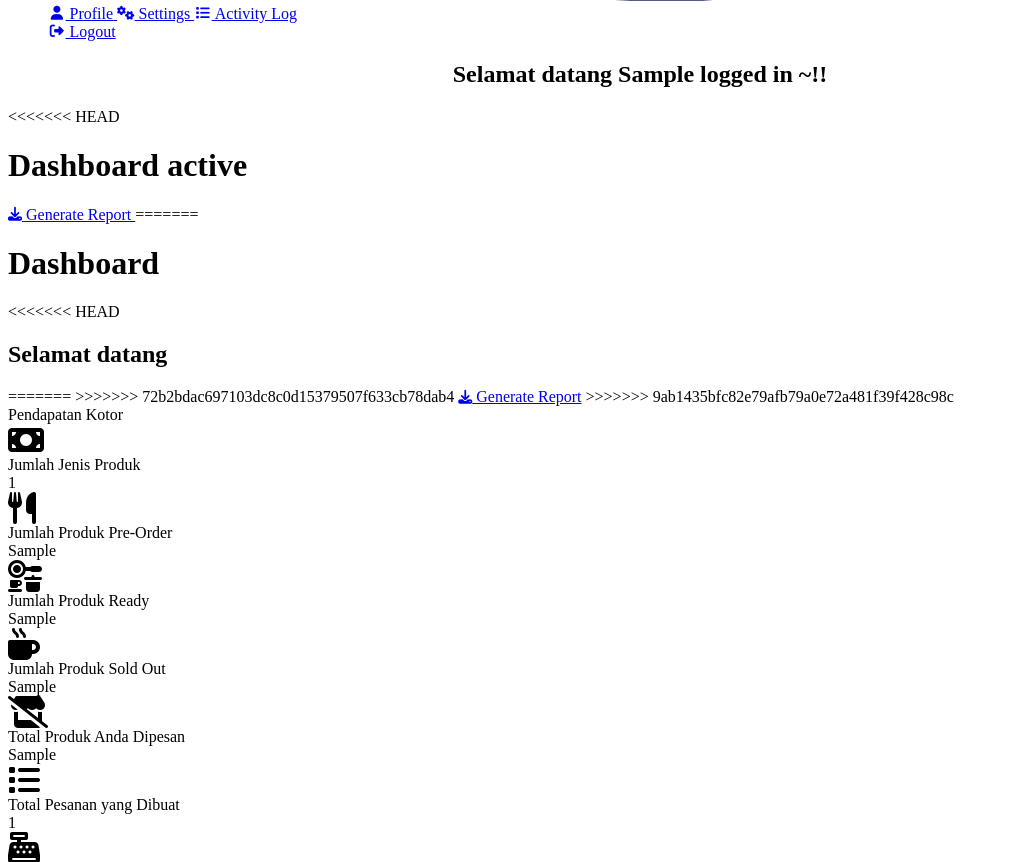
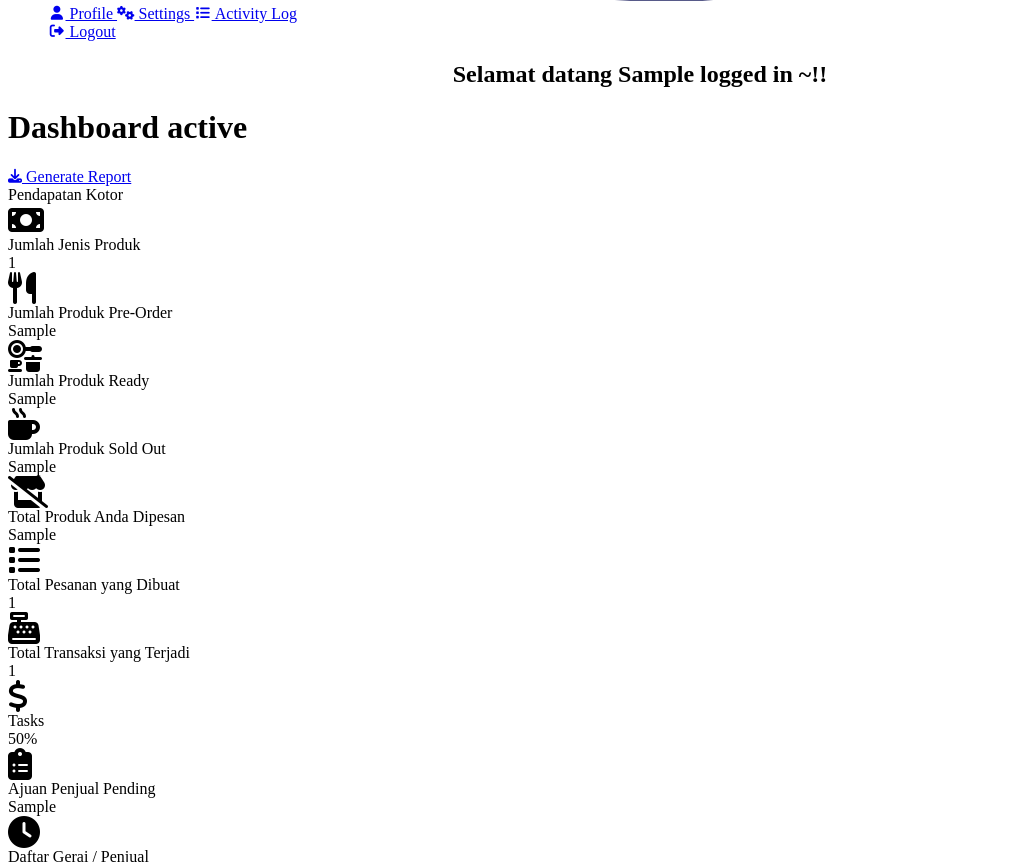
Before and after one commit to NovaRamadhana/entahjastip, a PHP site: the page made by application/views/Admin/adminpage_v.php in a window 1280 px wide. Shown: the part 5638-6500 px from the top of the page, without its empty margins (0-1009 px from the left). Run offline with PHP 8.4, Linux system fonts and the light colour scheme; the template is opened without the code that fills it: most values are stand-ins (such as "Sample title", 1, 10 or a date in 2020); data that the repository does not hold is empty; some libraries are stand-ins or nearby versions.

Commit message:
Early Admin Page Build

```diff
--- a/application/models/PenggunaModel.php
+++ b/application/models/PenggunaModel.php
@@ -7,10 +7,7 @@
 
     function getOne($data){
         return $this->db    ->where('email', $data['email'])
-<<<<<<< HEAD
                             ->where('password', $data['password'])
-=======
->>>>>>> 9ab1435bfc82e79afb79a0e72a481f39f428c98c
                             ->get('pengguna');
     }
 
--- a/application/models/PesananModel.php
+++ b/application/models/PesananModel.php
@@ -8,7 +8,6 @@
     function countPesanan(){
         return $this->db->count_all('pesanan');
     }
-<<<<<<< HEAD
 
     function hitungPesanankePenjual($id){
         $query = $this->db  ->select('SUM(detail_pesanan.jumlah) as total_pesanan, SUM(detail_pesanan.jumlah*produk.harga) as pendapatan_kotor,')
@@ -27,6 +26,4 @@
     function countPesananId($id){
         return $this->db->where('id_user', $id)->count_all_results('pesanan');
     }
-=======
->>>>>>> 9ab1435bfc82e79afb79a0e72a481f39f428c98c
 }
--- a/application/models/ProdukModel.php
+++ b/application/models/ProdukModel.php
@@ -8,7 +8,6 @@
     function countProduk(){
         return $this->db->count_all('produk');
     }
-<<<<<<< HEAD
 
     function countProdukId($id){
         return $this->db->where('id_penjual', $id)->count_all_results('produk');
@@ -33,6 +32,4 @@
 
         return $query->row();
     }
-=======
->>>>>>> 9ab1435bfc82e79afb79a0e72a481f39f428c98c
 }
--- a/application/views/Admin/adminpage_v.php
+++ b/application/views/Admin/adminpage_v.php
@@ -245,21 +245,11 @@
                     <center><h2>Selamat datang <?= $logged_in['nama'] ?> ~!!</h2></center>
                     <!-- Page Heading -->
                     <div class="d-sm-flex align-items-center justify-content-between mb-4">
-<<<<<<< HEAD
                         <h1 class="h3 mb-0 text-gray-800">Dashboard <?= $status ?></h1>
 
                         <a href="#" class="d-none d-sm-inline-block btn btn-sm btn-primary shadow-sm">
                             <i class="fas fa-download fa-sm text-white-50"></i> Generate Report
                         </a>
-=======
-                        <h1 class="h3 mb-0 text-gray-800">Dashboard</h1>
-<<<<<<< HEAD
-                        <h2>Selamat datang <?= $this->session->userdata('logged_in')['nama'] ?></h2>
-=======
->>>>>>> 72b2bdac697103dc8c0d15379507f633cb78dab4
-                        <a href="#" class="d-none d-sm-inline-block btn btn-sm btn-primary shadow-sm"><i
-                                class="fas fa-download fa-sm text-white-50"></i> Generate Report</a>
->>>>>>> 9ab1435bfc82e79afb79a0e72a481f39f428c98c
                     </div>
                     <?php if(isset($logged_in['admin']) || isset($logged_in['penjual']) ){ ?>
                     <!-- Content Row -->
@@ -378,40 +368,6 @@
                                         </div>
                                         <div class="col-auto">
                                             <i class="fas fa-cash-register fa-2x text-gray-300"></i>
-                                        </div>
-                                    </div>
-                                </div>
-                            </div>
-                        </div>
-
-                        <div class="col-xl-3 col-md-6 mb-4">
-                            <div class="card border-left-success shadow h-100 py-2">
-                                <div class="card-body">
-                                    <div class="row no-gutters align-items-center">
-                                        <div class="col mr-2">
-                                            <div class="text-xs font-weight-bold text-success text-uppercase mb-1">
-                                                Total Pesanan yang Dibuat</div>
-                                            <div class="h5 mb-0 font-weight-bold text-gray-800"><?= $total_pesanan ?></div>
-                                        </div>
-                                        <div class="col-auto">
-                                            <i class="fas fa-dollar-sign fa-2x text-gray-300"></i>
-                                        </div>
-                                    </div>
-                                </div>
-                            </div>
-                        </div>
-
-                        <div class="col-xl-3 col-md-6 mb-4">
-                            <div class="card border-left-primary shadow h-100 py-2">
-                                <div class="card-body">
-                                    <div class="row no-gutters align-items-center">
-                                        <div class="col mr-2">
-                                            <div class="text-xs font-weight-bold text-warning text-uppercase mb-1">
-                                                Jumlah Produk</div>
-                                            <div class="h5 mb-0 font-weight-bold text-gray-800"><?= $jumlah_produk ?></div>
-                                        </div>
-                                        <div class="col-auto">
-                                            <i class="fas fa-glass-martini-alt fa-2x text-gray-300"></i>
                                         </div>
                                     </div>
                                 </div>
```
Also changed, not shown: application/controllers/Admin/Dashboard.php (+0 -15 lines), application/controllers/Login.php (+0 -10 lines), application/models/Penjual/PenjualModel.php (+0 -19 lines), application/views/Admin/adminsidebar_v.php (+0 -37 lines), application/views/navbarGuest_v.php (+0 -11 lines).
